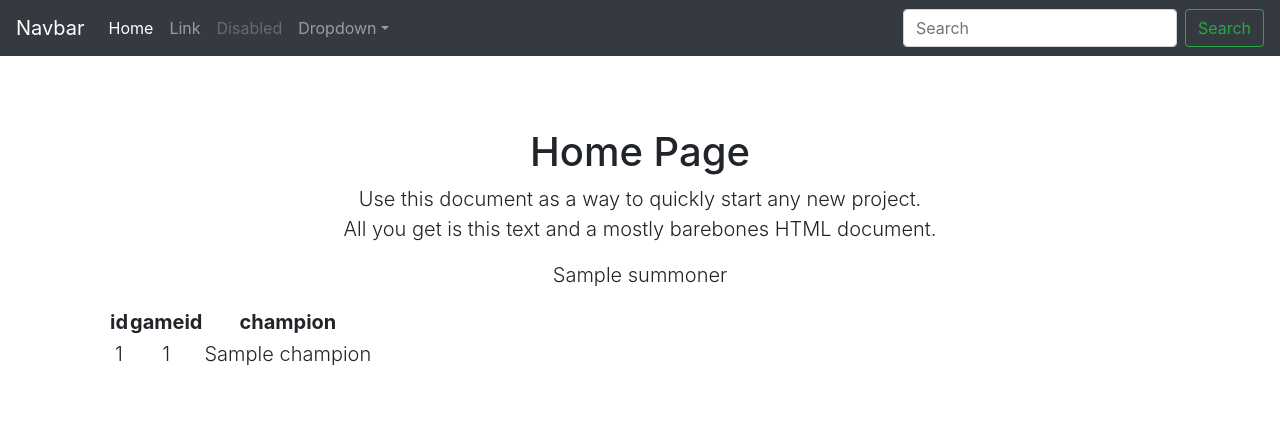
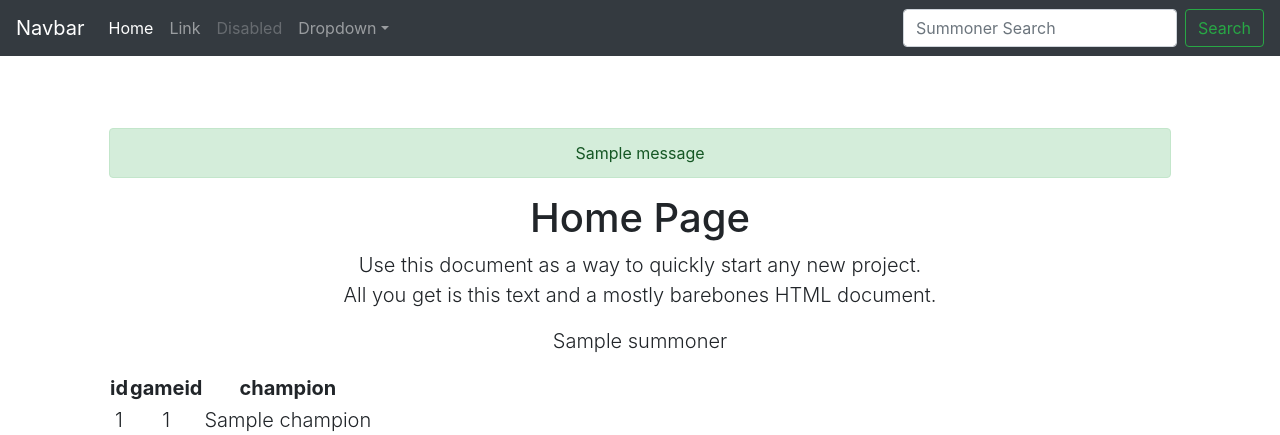
Before and after one commit to ematysek/Riot-API-Webapp, a Flask app: template ui/templates/home.html in a window 1280 px wide. Shown: the top 435 px of the page. Run offline with Flask 2, Linux system fonts and the light colour scheme; the template is opened without the code that fills it: values that come from a table or form of the project are taken from there, most other values are stand-ins (such as "Sample title", 1, 10 or a date in 2020); one stand-in notice (Sample message) is shown; parts of the project's set-up code (start-up, migrations or seed data) failed here and were passed over; some libraries are stand-ins or nearby versions.

Commit message:
Updated config.py with FlaskConfig UI Improvements Added summoner search form Added flask-wtf as requirement

```diff
--- a/requirements.txt
+++ b/requirements.txt
@@ -2,6 +2,7 @@ certifi==2018.4.16
 chardet==3.0.4
 click==6.7
 Flask==1.0.2
+Flask-WTF==0.14.2
 idna==2.6
 itsdangerous==0.24
 Jinja2==2.10
@@ -10,3 +11,4 @@ requests==2.18.4
 SQLAlchemy==1.2.8
 urllib3==1.22
 Werkzeug==0.14.1
+WTForms==2.2.1
--- /dev/null
+++ b/ui/forms.py
@@ -0,0 +1,8 @@
+from flask_wtf import FlaskForm
+from wtforms import StringField, SubmitField
+from wtforms.validators import DataRequired, Length
+
+
+class SummonerSearchForm(FlaskForm):
+    summoner = StringField('Summoner', validators=[DataRequired(), Length(min=3, max=24)])
+    submit = SubmitField('Search')
--- a/ui/templates/home.html
+++ b/ui/templates/home.html
@@ -28,15 +28,34 @@
                 </div>
             </li>
         </ul>
-        <form class="form-inline my-2 my-lg-0">
-            <input class="form-control mr-sm-2" type="text" placeholder="Search" aria-label="Search">
-            <button class="btn btn-outline-success my-2 my-sm-0" type="submit">Search</button>
+        <form class="form-inline my-2 my-lg-0" method="POST" action="">
+            {{ form.hidden_tag() }}
+            {{ form.summoner(class="form-control mr-sm-2", placeholder="Summoner Search") }}
+            <!-- <input class="form-control mr-sm-2" type="text" placeholder="Search" aria-label="Search"> -->
+            {{ form.submit(class="btn btn-outline-success my-2 my-sm-0") }}
+            <!-- <button class="btn btn-outline-success my-2 my-sm-0" type="submit">Search</button> -->
         </form>
     </div>
 </nav>
 <main role="main" class="container">
 
     <div class="starter-template">
+        {% with messages = get_flashed_messages(with_categories=true) %}
+            {% if messages %}
+                {% for cat, msg in messages %}
+                    <div class="alert alert-{{ cat }}">
+                        {{ msg }}
+                    </div>
+                {% endfor %}
+            {% endif %}
+        {% endwith %}
+        {% if form.summoner.errors %}
+            <div class="alert alert-danger">
+                {% for error in form.summoner.errors %}
+                    {{ error }}
+                {% endfor %}
+            </div>
+        {% endif %}
         <h1>Home Page</h1>
         <p class="lead">Use this document as a way to quickly start any new project.<br> All you get is this text and a
             mostly barebones HTML document.</p>
--- a/ui/webui.py
+++ b/ui/webui.py
@@ -1,19 +1,26 @@
-from flask import Flask, render_template
+from flask import Flask, render_template, flash, redirect, url_for
 from util.request_handler import RequestHandler
 
+from conf.config import FlaskConfig
+from ui.forms import SummonerSearchForm
 app = Flask(__name__)
 
 
-@app.route('/')
+@app.route('/', methods=['GET', 'POST'])
 def home():
+    form = SummonerSearchForm()
+    if form.validate_on_submit():
+        flash("Searched for {}".format(form.summoner.data), 'success')
+        return redirect(url_for('home'))
     rh = RequestHandler()
     sums = rh.get_all_summoners()
     um = rh.get_all_usermatches()
     rh.close()
-    return render_template('home.html', summoners=sums, usermatches=um)
+    return render_template('home.html', summoners=sums, usermatches=um, form=form)
 
 
 def launch():
+    app.config['SECRET_KEY'] = FlaskConfig().secret_key
     app.run()
 
 
```
Also changed, not shown: conf/config.py (+10 -0 lines), 1 other file.
